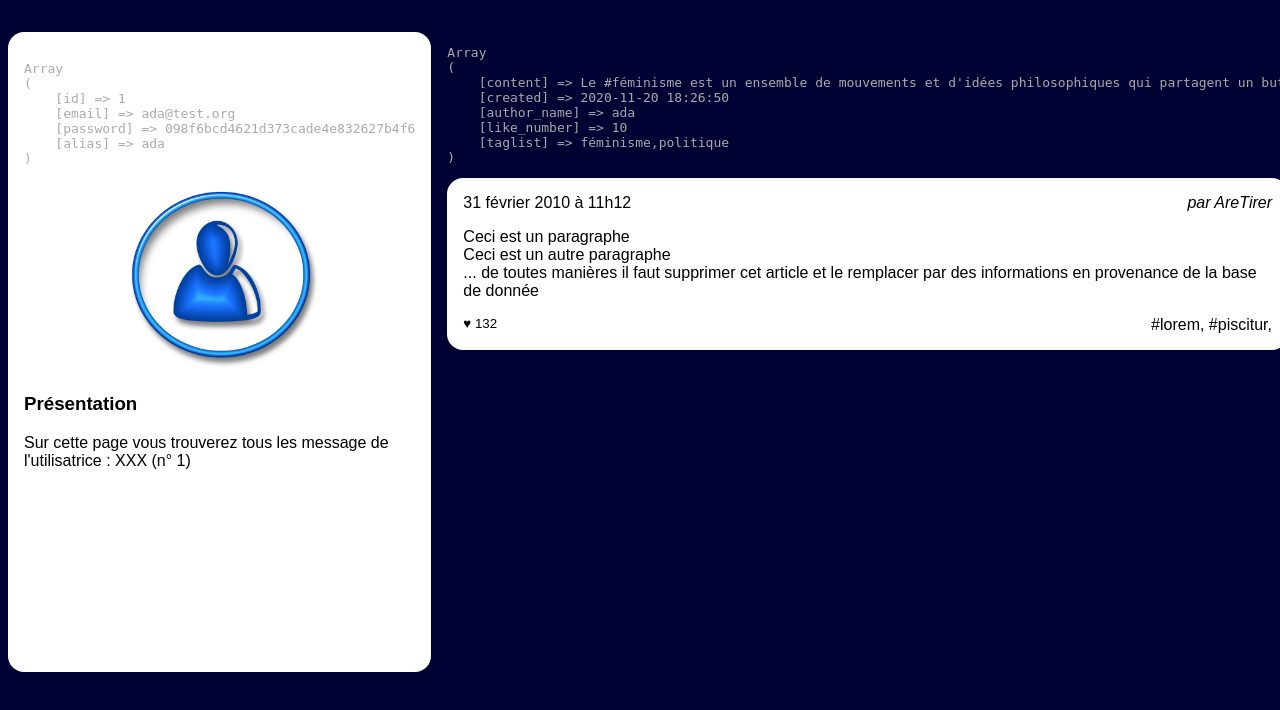
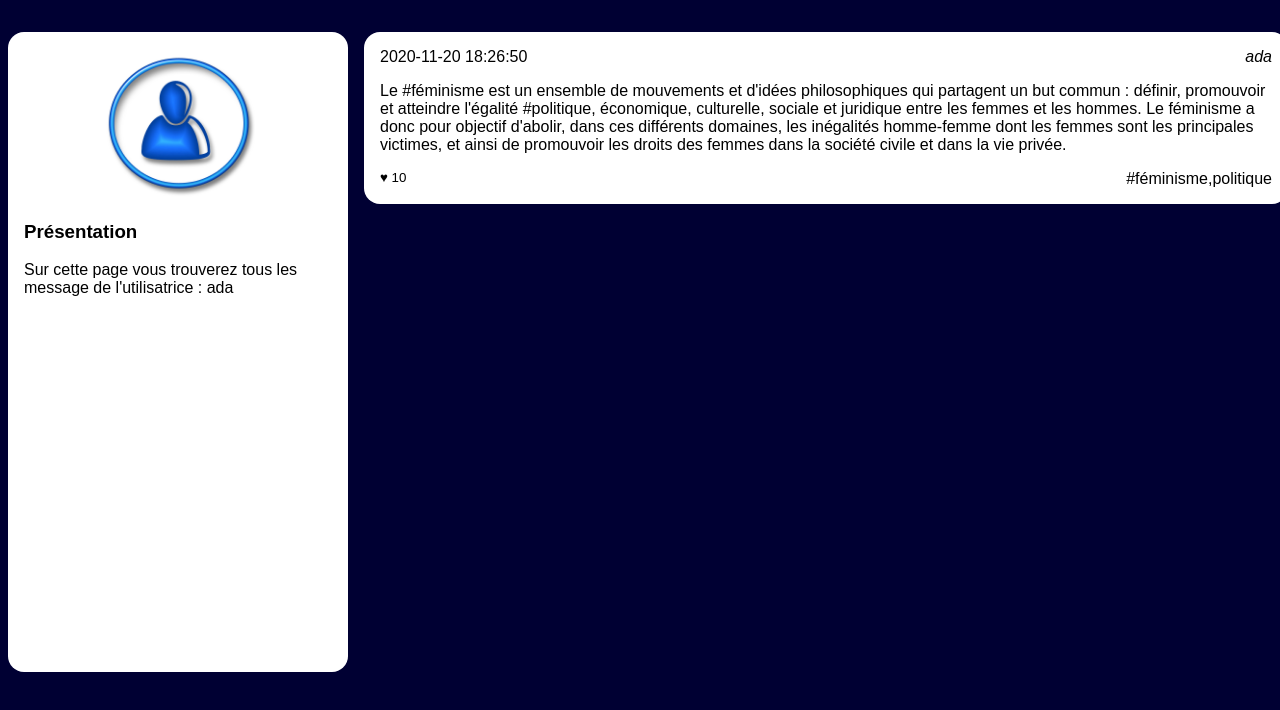
Before and after one commit to adatechschool/projet-collectif-reseau-social-php-m-b-m, a PHP site: page /wall.php?user_id=1 in a window 1280 px wide. Shown: the part 90-800 px from the top of the page. Run offline with PHP 8.4, Linux system fonts and the light colour scheme; data comes from the database, SQL or seed files in the repository.

Commit message:
Commit Blanchard fichiers traités

```diff
--- a/news.php
+++ b/news.php
@@ -101,7 +101,7 @@
                 {
                     //la ligne ci-dessous doit etre supprimée mais regardez ce
                     //qu'elle affiche avant pour comprendre comment sont organisées les information dans votre
-                    echo "<pre>" . print_r($post, 1) . "</pre>";
+                    // echo "<pre>" . print_r($post, 1) . "</pre>";
 
                     // @todo : Votre mission c'est de remplacer les AREMPLACER par les bonnes valeurs
                     // ci-dessous par les bonnes valeurs cachées dans la variable $post
--- a/refactoring.php
+++ b/refactoring.php
@@ -1,2 +1,3 @@
 <?php
 $mysqli = new mysqli("localhost", "root", "", "socialnetwork");
+?>
--- a/wall.php
+++ b/wall.php
@@ -52,13 +52,12 @@
                 $lesInformations = $mysqli->query($laQuestionEnSql);
                 $user = $lesInformations->fetch_assoc();
                 //@todo: afficher le résultat de la ligne ci dessous, remplacer XXX par l'alias et effacer la ligne ci-dessous
-                echo "<pre>" . print_r($user, 1) . "</pre>";
+                // echo "<pre>" . print_r($user, 1) . "</pre>";
                 ?>
                 <img src="user.jpg" alt="Portrait de l'utilisatrice"/>
                 <section>
                     <h3>Présentation</h3>
-                    <p>Sur cette page vous trouverez tous les message de l'utilisatrice : XXX
-                        (n° <?php echo $userId ?>)
+                    <p>Sur cette page vous trouverez tous les message de l'utilisatrice : <?php echo $user["alias"] ?>
                     </p>
                 </section>
             </aside>
@@ -91,24 +90,21 @@
                 while ($post = $lesInformations->fetch_assoc())
                 {
 
-                    echo "<pre>" . print_r($post, 1) . "</pre>";
+                    // echo "<pre>" . print_r($post, 1) . "</pre>";
                     ?>
                     <article>
                         <h3>
-                            <time datetime='2020-02-01 11:12:13' >31 février 2010 à 11h12</time>
+                            <time><?php echo $post["created"] ?></time>
                         </h3>
-                        <address>par AreTirer</address>
+                        <address><?php echo $post["author_name"] ?></address>
                         <div>
-                            <p>Ceci est un paragraphe</p>
-                            <p>Ceci est un autre paragraphe</p>
-                            <p>... de toutes manières il faut supprimer cet
-                                article et le remplacer par des informations en
-                                provenance de la base de donnée</p>
+                            <p><?php echo $post["content"] ?></p>
+
                         </div>
                         <footer>
-                            <small>♥ 132</small>
-                            <a href="">#lorem</a>,
-                            <a href="">#piscitur</a>,
+                            <small>♥ <?php echo $post["like_number"] ?></small>
+                            <a href=""><?php echo "#" . $post["taglist"] ?></a>
+
                         </footer>
                     </article>
                 <?php } ?>
```
Also changed, not shown: feed.php (+19 -14 lines), followers.php (+5 -2 lines), subscriptions.php (+6 -2 lines), tags.php (+8 -8 lines).
